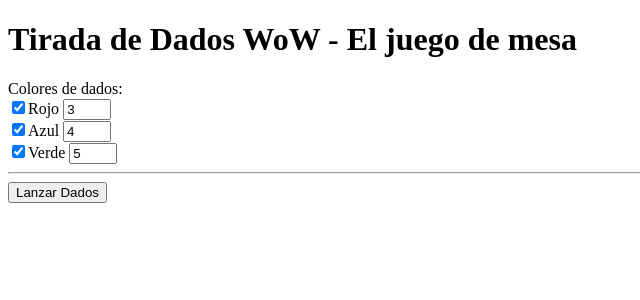
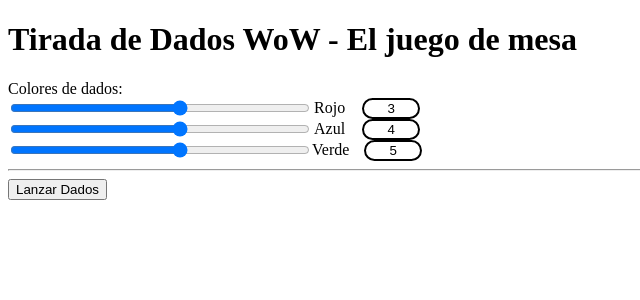
Before and after one commit to cavalierimartin/rollDicesIo, an Angular app: page / in a window 1280 px wide. Shown: the top 300 px of the page, without its empty margins (0-640 px from the left). Built offline with nearby package versions, Linux system fonts and the light colour scheme.

Commit message:
Creo barra para cambiar numero de los dados tirados

```diff
--- a/angular.json
+++ b/angular.json
@@ -100,5 +100,8 @@
         }
       }
     }
+  },
+  "cli": {
+    "analytics": false
   }
 }
--- a/package.json
+++ b/package.json
@@ -33,6 +33,6 @@
     "karma-coverage": "~2.2.0",
     "karma-jasmine": "~5.1.0",
     "karma-jasmine-html-reporter": "~2.1.0",
-    "typescript": "~5.1.3"
+    "typescript": "^4.9.3"
   }
 }
--- a/src/app/app-routing.module.ts
+++ b/src/app/app-routing.module.ts
@@ -8,4 +8,4 @@
   imports: [RouterModule.forRoot(routes)],
   exports: [RouterModule],
 })
-export class AppRoutingModule {}
+export class AppRoutingModule { }
--- a/src/app/app.component.ts
+++ b/src/app/app.component.ts
@@ -1,4 +1,5 @@
 import { Component } from '@angular/core';
+
 
 @Component({
   selector: 'app-root',
--- a/src/app/components/board/board.component.html
+++ b/src/app/components/board/board.component.html
@@ -1,11 +1,17 @@
 <div class="container">
-    <h1>Tirada de Dados WoW - El juego de mesa</h1>
+
+    <div class="tituloPrincipal">
+        <h1>Tirada de Dados WoW - El juego de mesa</h1>
+    </div>
+
     <div class="configuration-container" style="display: flex; gap: 15px;">
-        <div class="form-group" style>
+        <div class="form-group">
             <label for="colors">Colores de dados:</label><br>
-            <div *ngFor="let dice of dices">
-                <input class="form-check-input" type="checkbox" [(ngModel)]="dice.selected">{{dice.name}}
-                <input class="form-control" type="number" [(ngModel)]="dice.quantity" min="1" max="7">
+            <div class="contenedorNumeroDados" *ngFor="let dice of dices">
+                <input class="form-range" type="range" min="0" max="7" [(ngModel)]="dice.selected"
+                    (change)="numeroDelRango(dice)">{{dice.name}}
+                <input class="form-control" type="text" [(ngModel)]="dice.quantity" min="1" max="7"
+                    (change)="cantidadDelRango(dice)">
                 <br>
             </div>
         </div>
@@ -14,10 +20,10 @@
     <button class="btn btn-primary" (click)="rollDices()">Lanzar Dados</button>
     <div class="results">
         <div class="dice-results-container" *ngIf="showResults">
-        <p class="result-text">Resultados:</p>
-        <div *ngFor="let dicesByColor of dicesResults">
-            <app-dice [dices]="dicesByColor"></app-dice>
+            <p class="result-text">Resultados:</p>
+            <div *ngFor="let dicesByColor of dicesResults">
+                <app-dice [dices]="dicesByColor"></app-dice>
+            </div>
         </div>
-      </div>
     </div>
 </div>
--- a/src/app/components/board/board.component.scss
+++ b/src/app/components/board/board.component.scss
@@ -0,0 +1,21 @@
+.contenedorNumeroDados {
+    display: flex;
+    flex-direction: row;
+    align-items: center;
+    justify-content:space-between
+
+}
+
+.form-range {
+    width: 300px;
+
+}
+
+.form-control {
+    margin-left: 15px;
+    border-radius: 100px;
+    border: 2px solid black;
+    width: 50px;
+    text-align: center;
+
+}
--- a/src/app/components/board/board.component.ts
+++ b/src/app/components/board/board.component.ts
@@ -64,4 +64,12 @@
 
     this.showResults = true;
   }
+
+  numeroDelRango(dice: any) {
+    dice.quantity = dice.selected;
+  }
+
+  cantidadDelRango(dice: any) {
+    dice.selected = dice.quantity;
+  }
 }
```
Also changed, not shown: 2 other files (tests, documents, lock files or other folders).
